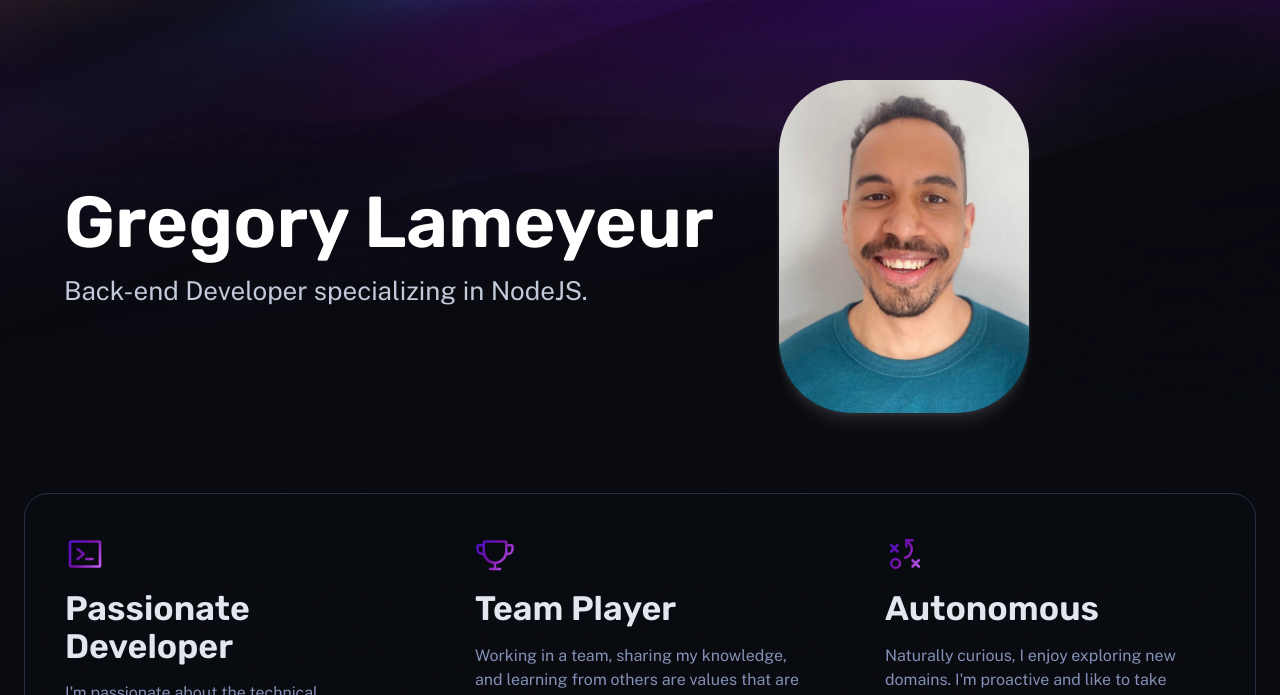
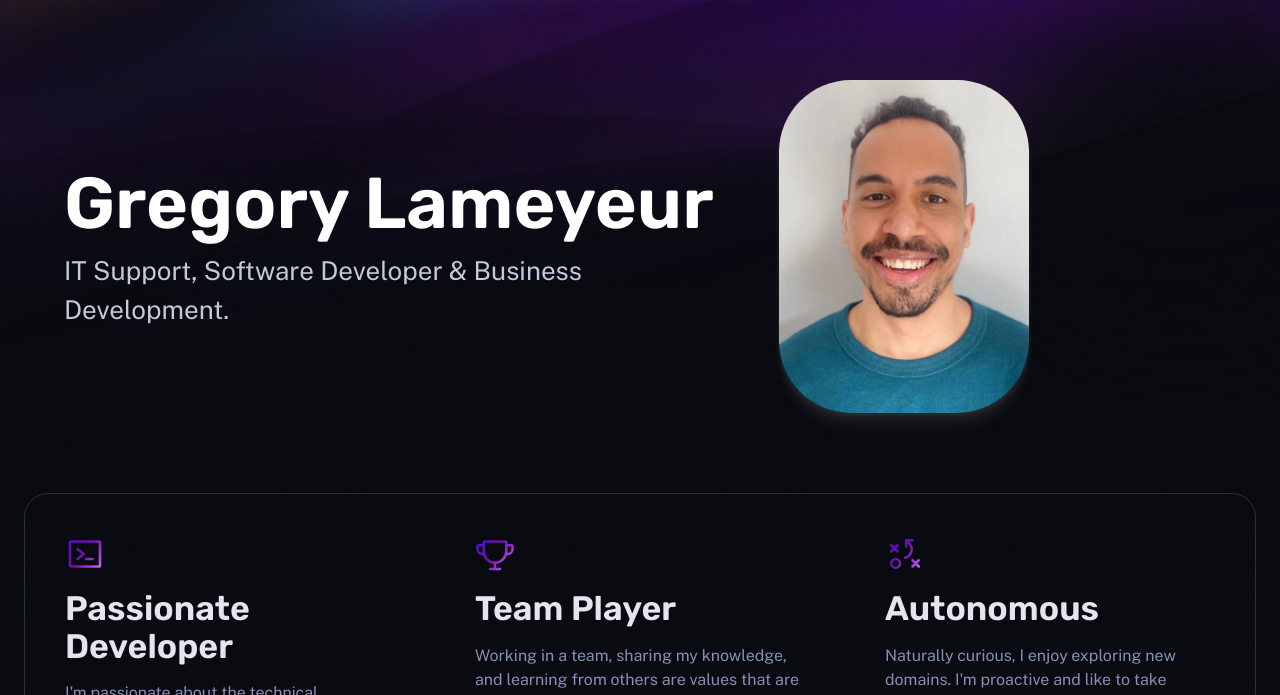
Before and after one commit to Gregory-Lameyeur/Portfolio-astro, an Astro site: page / in a window 1280 px wide. Shown: the part 105-800 px from the top of the page. Built offline with nearby package versions, Linux system fonts and the light colour scheme; Astro itself is replaced by a stand-in of ours.

Commit message:
Title change

```diff
--- a/src/pages/index.astro
+++ b/src/pages/index.astro
@@ -31,7 +31,7 @@ const projects = (await getCollection("work"))
 			<header class='hero'>
 				<Hero
 					title='Gregory Lameyeur'
-					tagline='Back-end Developer specializing in NodeJS.'
+					tagline='IT Support, Software Developer & Business Development.'
 					align='start'
 				>
 					<!-- <div class='roles'>
```
Also changed, not shown: 1 other file.
